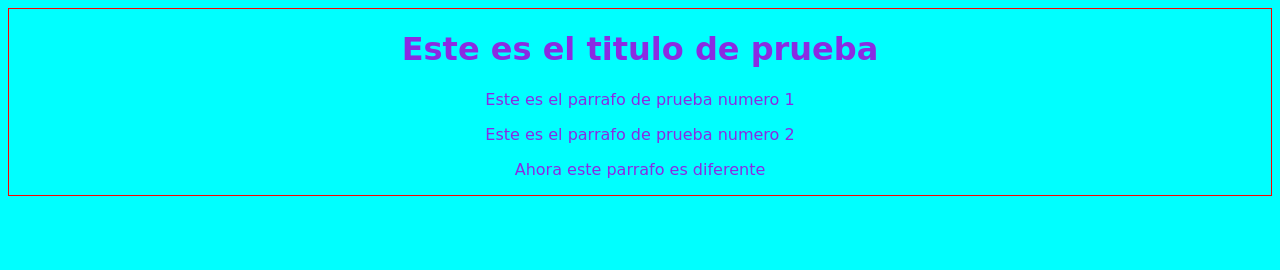
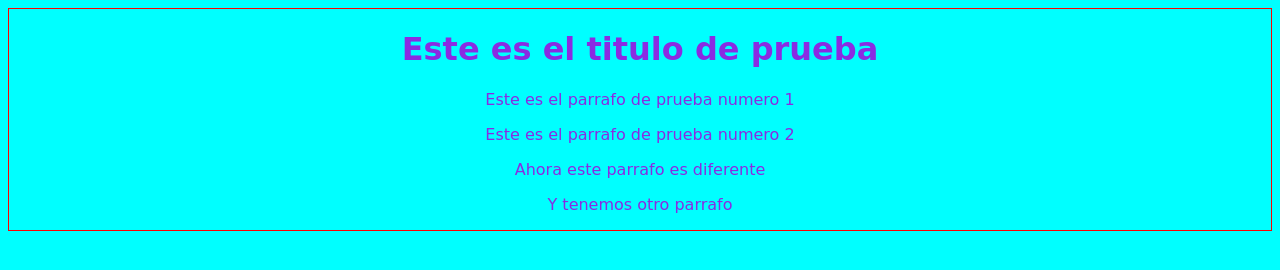
Before and after one commit to sergechv/practica-git, a plain HTML site: page index.html in a window 1280 px wide. Drawn offline with Linux system fonts and the light colour scheme.

Commit message:
Cambie el tercer parrafo
y agregue uno nuevo

```diff
--- a/index.html
+++ b/index.html
@@ -14,6 +14,7 @@
         <p>Este es el parrafo de prueba numero 1</p>
         <p>Este es el parrafo de prueba numero 2</p>
         <p>Ahora este parrafo es diferente</p>
+        <p>Y tenemos otro parrafo</p>
         </div>
     </div>
 </body>
```
